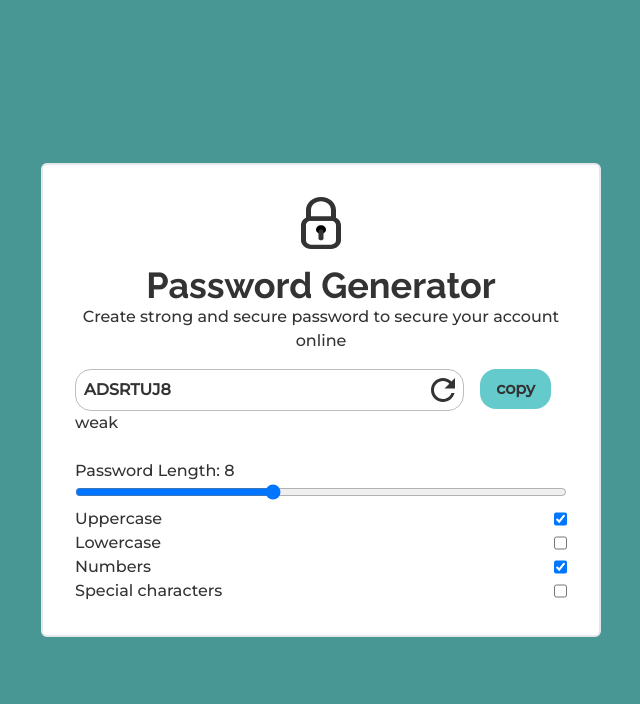
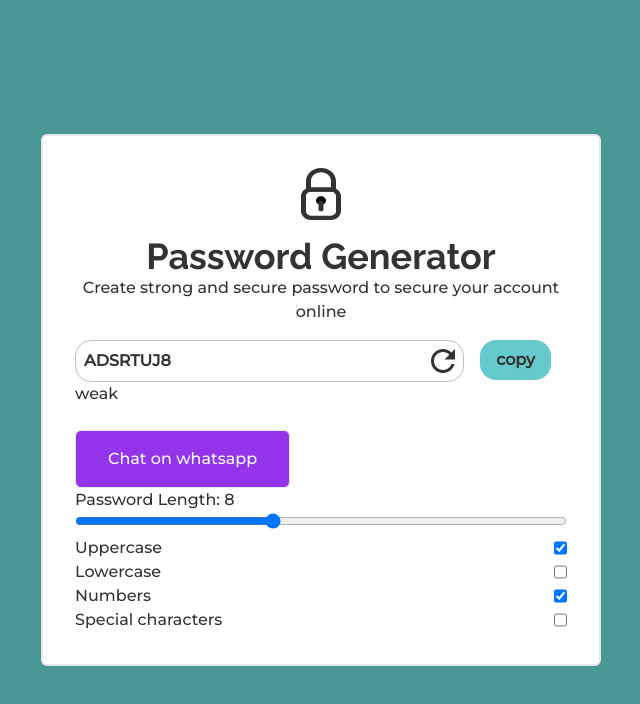
Before and after one commit to anichukwuebuka65/password_generator, a React (Vite) app: page / in a window 1280 px wide. Shown: the top 704 px of the page, without its empty margins (319-959 px from the left). Built offline with nearby package versions, Linux system fonts and the light colour scheme.

Commit message:
testing whatsapp link

```diff
--- a/src/App.jsx
+++ b/src/App.jsx
@@ -81,12 +81,16 @@ function App() {
           </div>
           <p>weak</p>
         </div>
+
         <div>
           <button onClick={()=> copy(password)} className="bg-[#64cacc] font-bold mx-4 rounded-2xl py-2 px-4">
             copy
           </button>
         </div>
       </div>
+      <button className="py-4 px-8 border rounded-md bg-purple-600 text-white">
+          <a  href="http://wa.me/2349165542133">Chat on whatsapp</a>
+      </button>
       <p>Password Length: {pwdLength}</p>
       <input
         className="w-full text-[#64cacc]"
```
